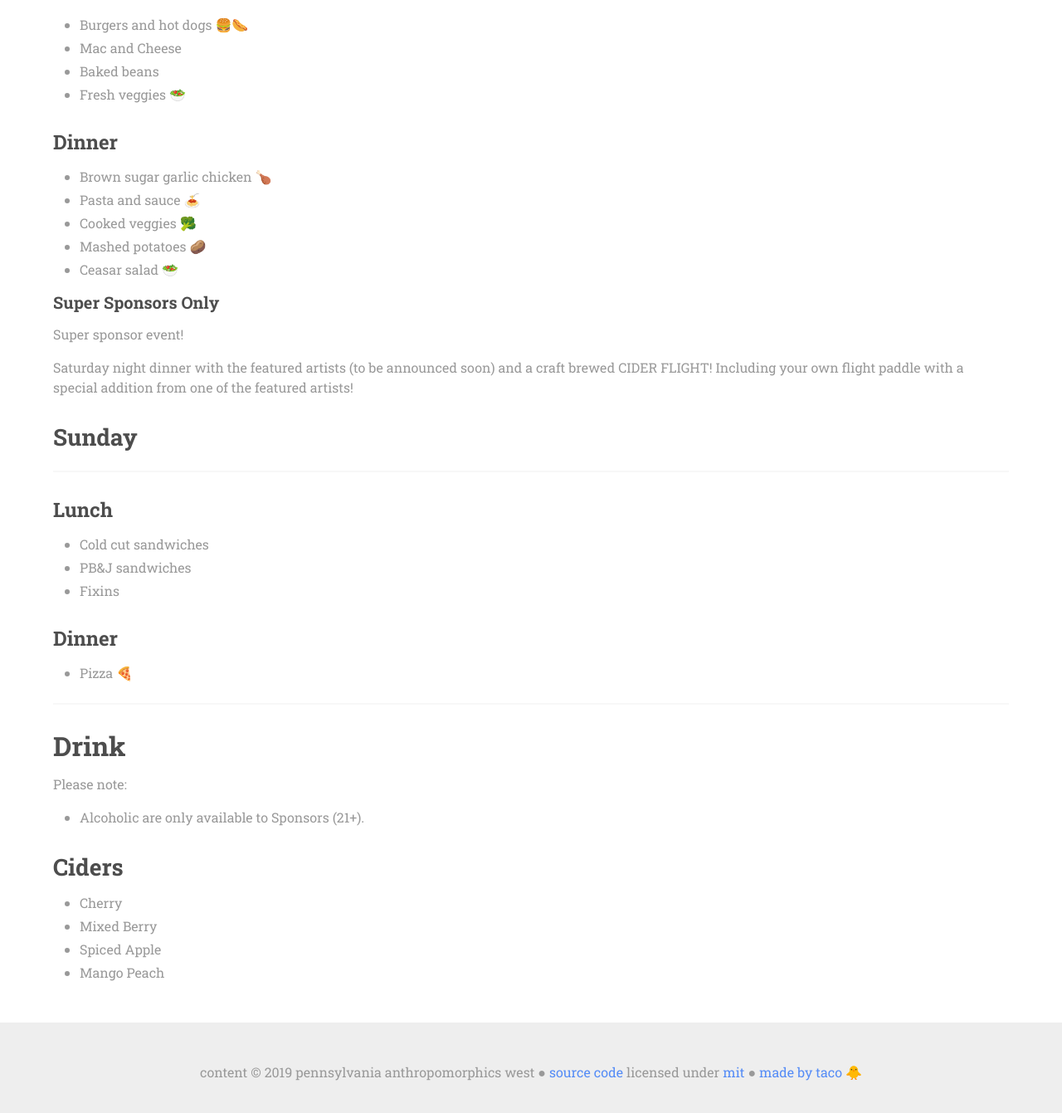
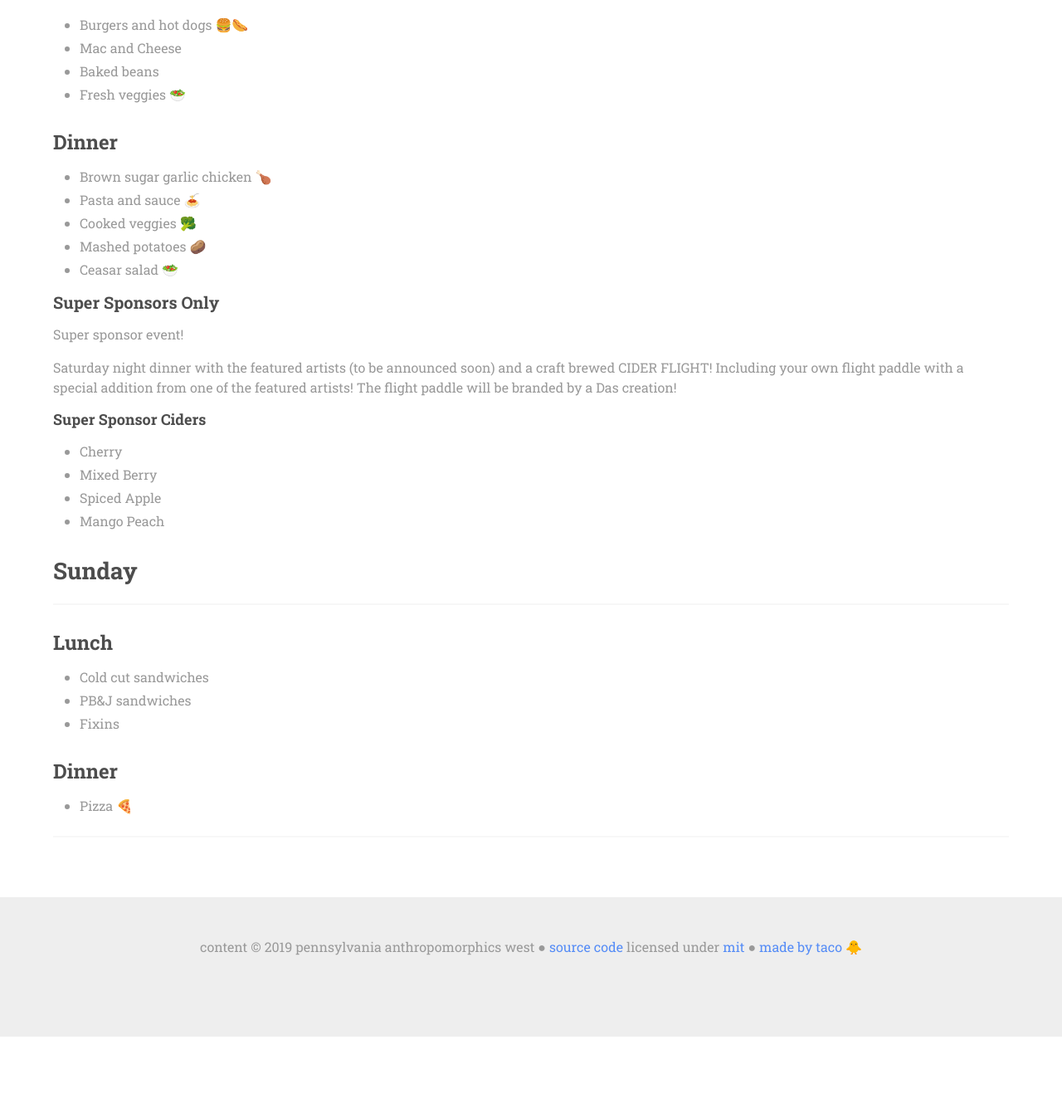
Before and after one commit to wpafw/wpafw.org, a Jekyll site: the page built from food.md, in a window 1280 px wide and 1400 px high, scrolled down 1163 px. Shown: the top 1341 px of the window at 83% size. Built offline with Jekyll 4.4.1, drawn with Linux system fonts in a browser that asks for light colours; nearby versions of some CDN libraries; after the commit the page ends 2412 px from its top, so only the background shows below that.

Commit message:
Update food.md

```diff
--- a/food.md
+++ b/food.md
@@ -47,7 +47,13 @@ Please note:
 #### Super Sponsors Only
 Super sponsor event!
 
-Saturday night dinner with the featured artists (to be announced soon) and a craft brewed CIDER FLIGHT! Including your own flight paddle with a special addition from one of the featured artists!
+Saturday night dinner with the featured artists (to be announced soon) and a craft brewed CIDER FLIGHT! Including your own flight paddle with a special addition from one of the featured artists! The flight paddle will be branded by a Das creation!
+
+##### Super Sponsor Ciders
+* Cherry
+* Mixed Berry
+* Spiced Apple
+* Mango Peach
 
 ## Sunday
 ---
@@ -60,15 +66,3 @@ Saturday night dinner with the featured artists (to be announced soon) and a cra
 * Pizza 🍕
 
 ---
-
-# Drink
-
-Please note:
-
-* Alcoholic are only available to Sponsors (21+).
-
-## Ciders
-* Cherry
-* Mixed Berry
-* Spiced Apple
-* Mango Peach
```
